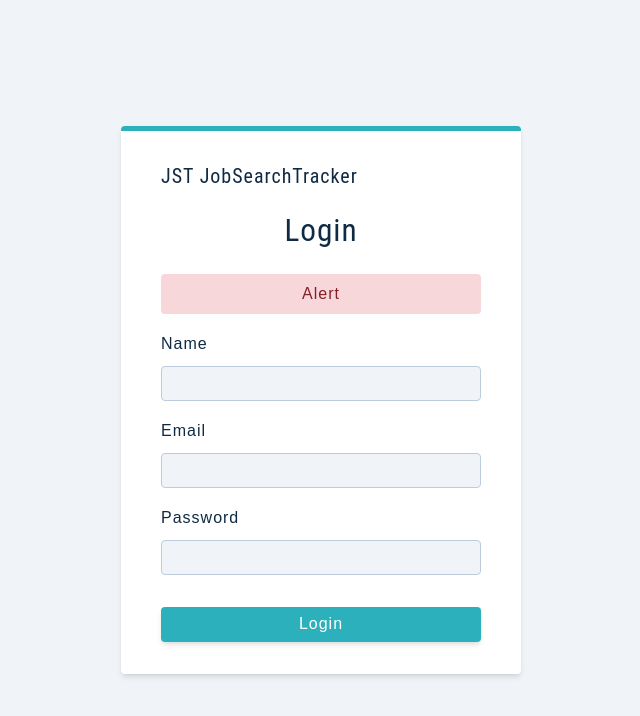
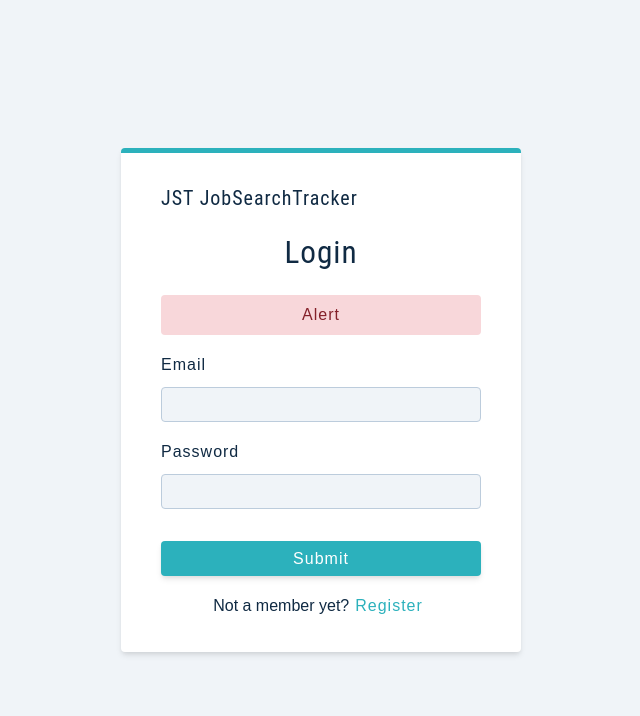
Before and after one commit to ZaidaMM/job-search-tracker, a React (Create React App) app: page /register in a window 1280 px wide. Shown: the top 716 px of the page, without its empty margins (319-959 px from the left). Built offline with nearby package versions, Linux system fonts and the light colour scheme.

Commit message:
Toggle member

```diff
--- a/src/pages/Register.js
+++ b/src/pages/Register.js
@@ -13,6 +13,10 @@ const initialState = {
 function Register() {
   const [values, setValues] = useState(initialState);
 
+  const toggleMember = () => {
+    setValues({ ...values, isMember: !values.isMember });
+  };
+
   const handleChange = (e) => {
     console.log(e.target);
     console.log(e.target.value);
@@ -26,9 +30,11 @@ function Register() {
     <Wrapper className='full-page'>
       <form className='form' onSubmit={onSubmit}>
         <Logo />
-        <h3>Login</h3>
+        <h3>{values.isMember ? 'Login' : 'Register'}</h3>
         {values.showAlert && <Alert />}
+
         {/* Name input */}
+        {!values.isMember && (
           <FormRow
             type='text'
             value={values.name}
@@ -36,6 +42,8 @@ function Register() {
             handleChange={handleChange}
             className='form-input'
           />
+        )}
+
         {/* Email input */}
         <FormRow
           type='email'
@@ -44,6 +52,7 @@ function Register() {
           handleChange={handleChange}
           className='form-input'
         />
+
         {/* Password input */}
         <FormRow
           type='password'
@@ -53,8 +62,14 @@ function Register() {
           className='form-input'
         />
         <button type='submit' className='btn btn-block'>
-          Login
+          Submit
         </button>
+        <p>
+          {values.isMember ? 'Not a member yet?' : 'Already a member'}
+          <button type='button' onClick={toggleMember} className='member-btn'>
+            {values.isMember ? 'Register' : 'Login'}
+          </button>
+        </p>
       </form>
     </Wrapper>
   );
```
Lines whose indentation alone changed are shown as unchanged.
